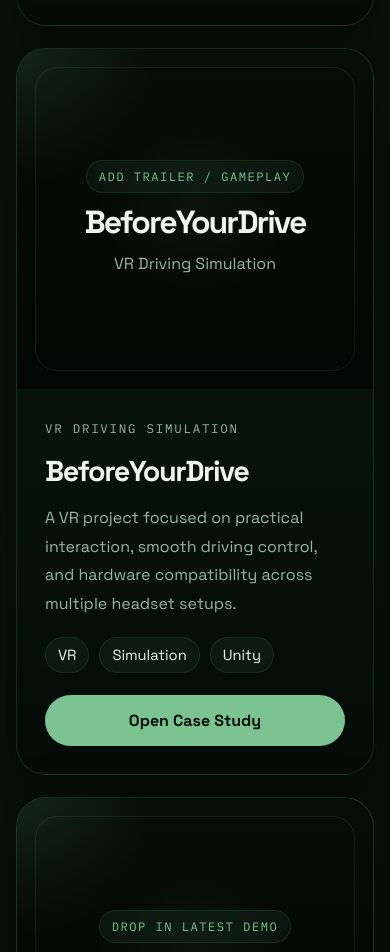
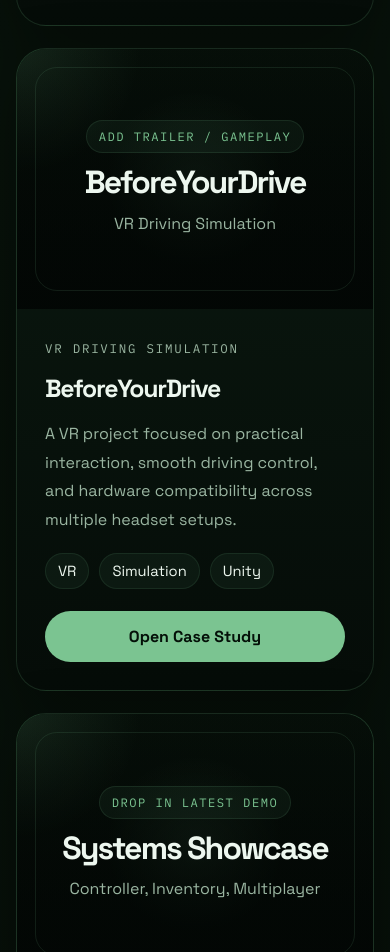
Before and after one commit to nagasuki/Portfolio, a website: page index.html in a window 390 px wide. Shown: the part 4055-5007 px from the top of the page. Drawn offline with Linux system fonts and the light colour scheme; no server answers.

Commit message:
udpate: layout

```diff
--- a/style.css
+++ b/style.css
@@ -383,6 +383,7 @@ h2 {
 
 .showcase-grid {
   display: grid;
+  grid-template-columns: repeat(2, minmax(0, 1fr));
   gap: 22px;
 }
 
@@ -395,6 +396,30 @@ h2 {
   border-radius: 30px;
   background: linear-gradient(180deg, rgba(12, 28, 18, 0.92), rgba(5, 12, 8, 0.98));
   box-shadow: var(--shadow);
+}
+
+.showcase-card:first-child {
+  grid-column: 1 / -1;
+}
+
+.showcase-card:not(:first-child) {
+  grid-template-columns: 1fr;
+}
+
+.showcase-card:not(:first-child) .showcase-media {
+  min-height: 260px;
+}
+
+.showcase-card:not(:first-child) .showcase-info {
+  align-content: start;
+}
+
+.showcase-card:not(:first-child) .showcase-info h3 {
+  font-size: clamp(1.55rem, 2vw, 2rem);
+}
+
+.showcase-card:not(:first-child) .showcase-video-title {
+  font-size: clamp(1.75rem, 3vw, 2.55rem);
 }
 
 .showcase-media {
@@ -1055,6 +1080,7 @@ h2 {
 
 @media (max-width: 980px) {
   .hero,
+  .showcase-grid,
   .showcase-card,
   .detail-hero-card,
   .projects-grid,
```
